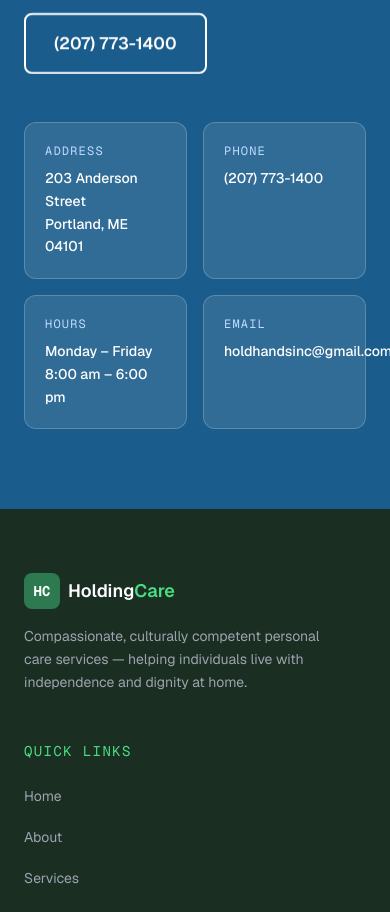
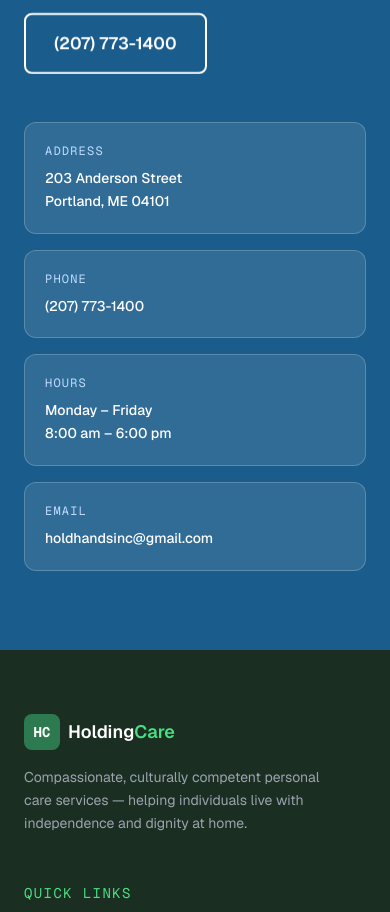
Before and after one commit to mohamedanoor/Holding-Care, a Next.js app: page / in a window 390 px wide. Shown: the part 4421-5333 px from the top of the page. Built offline with nearby package versions, Linux system fonts and the light colour scheme.

Commit message:
fix contact strip mobile layout

```diff
--- a/components/home/ContactStrip.tsx
+++ b/components/home/ContactStrip.tsx
@@ -32,7 +32,7 @@ export default function ContactStrip() {
           </FadeIn>
 
           <FadeIn delay={150}>
-            <div className="grid grid-cols-2 gap-4">
+            <div className="grid grid-cols-1 sm:grid-cols-2 gap-4">
               {[
                 { label: "Address", value: "203 Anderson Street\nPortland, ME 04101" },
                 { label: "Phone", value: "(207) 773-1400" },
@@ -46,9 +46,9 @@ export default function ContactStrip() {
                   <p className="text-xs font-mono tracking-widest text-blue-200 uppercase mb-2">
                     {label}
                   </p>
-                  <p className="text-white font-medium text-sm whitespace-pre-line leading-relaxed">
-                    {value}
-                  </p>
+                  <p className="text-white font-medium text-sm whitespace-pre-line leading-relaxed break-all">
+  {value}
+</p>
                 </div>
               ))}
             </div>
```
